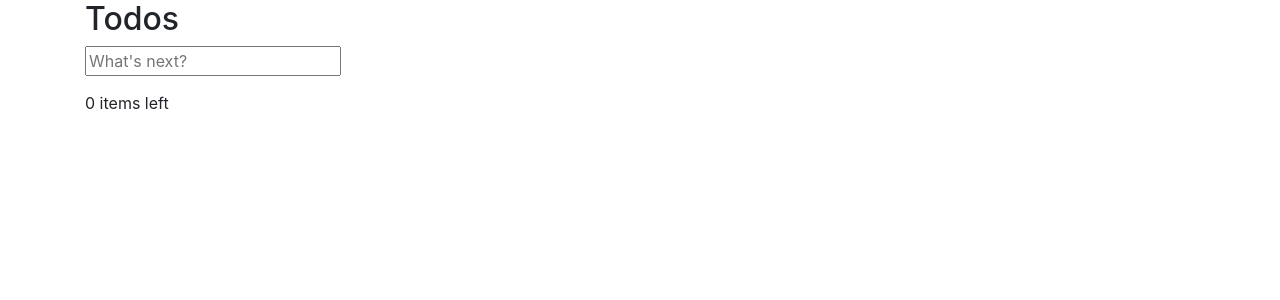
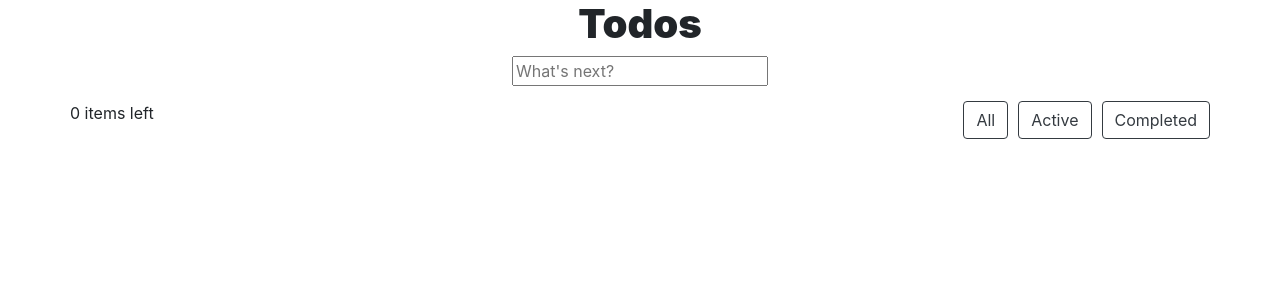
Before and after one commit to kaliftamir/to-do-app, a React (Create React App) app: page /cars/1 in a window 1280 px wide. Shown: the top 300 px of the page. Built offline with nearby package versions, Linux system fonts and the light colour scheme.

Commit message:
add props checked for checkbox

```diff
--- a/src/App.css
+++ b/src/App.css
@@ -1,3 +1,4 @@
+
 .App {
   text-align: center;
 }
@@ -76,12 +77,38 @@ Input {
   right: 10px;
   bottom: 3px;
   visibility: hidden;
-
+  color: red;
 
 }
+
 
 .todo:hover label {
 
   visibility: visible;
   cursor: pointer;
 }
+
+.nav {
+
+  justify-content: space-between;
+
+}
+
+Button {
+
+  margin-left: 10px;
+  font-weight: bolder;
+
+}
+
+.header {
+  text-align: center;
+}
+
+.header  h1 {
+  font-weight: 900;
+}
+
+.checked {
+  background-color: tomato;
+}
--- a/src/components/TodosPage.js
+++ b/src/components/TodosPage.js
@@ -2,10 +2,13 @@ import React from 'react';
 import 'bootstrap/dist/css/bootstrap.min.css';
 import Todo from './TodosPage/Todo';
 import Input from './TodosPage/Input';
-import { Navbar,Nav,Button,Form,FormControl } from 'react-bootstrap';
+import { Button } from 'react-bootstrap';
 
 
-function TodosPage() {
+function TodosPage(props) {
+
+    const {checked} = props
+
 
     // controlled component
     const [iname, setIname] = React.useState("");
@@ -25,6 +28,7 @@ function TodosPage() {
 
     const [toRender, setToRender] = React.useState([]);
     const [counter, setCounter] = React.useState(0);
+    const [isChecked, setIsChecked] = React.useState("");
     let toDoArr = [toRender];
     let i = counter
 
@@ -34,7 +38,9 @@ function TodosPage() {
         if (event.key === 'Enter') {
           console.log('was entered')
 
-          toDoArr.push(<Todo key={i} id={i} text={event.target.value }/>)
+          toDoArr.push(
+          <Todo key={i} id={i} checked={isChecked} text={event.target.value} inputChecked={handleCheckbox}/>)
+
           i++
 
           setToRender(toDoArr)
@@ -46,13 +52,43 @@ function TodosPage() {
 
     }
 
+
+
+
+
+
+    // Getting props callback from Todo component (child)
+    function handleCheckbox (event) {
+
+        const i = event.target.checked;
+
+        setIsChecked(event.target.checked)
+        console.log(i)
+        //console.log(isChecked)
+    }
+
+
+
     return (
        <div className="container">
-           <h2>Todos</h2>
+           <div className="header">
+            <h1>Todos</h1>
+            <Input inputEntered={handleKeyDown}/>
+           </div>
 
-           <Input inputEntered={handleKeyDown}/>
            {toRender}
-           <p>{`${counter} items left`}</p>
+
+           <div className="row nav">
+
+            <p>{`${counter} items left`}</p>
+            <div  className="navBtn">
+                <Button variant="outline-dark">All</Button>
+                <Button variant="outline-dark">Active</Button>
+                <Button variant="outline-dark">Completed</Button>
+            </div>
+
+           </div>
+
 
        </div>
     )
--- a/src/components/TodosPage/Input.js
+++ b/src/components/TodosPage/Input.js
@@ -6,33 +6,14 @@ function Input (props) {
 
     const {text,inputEntered} = props
 
-    // // controlled component
-    // const [iname, setIname] = React.useState("");
-
-    // function updateIname (event) {
-
-    //     setIname(event.target.value)
-    //     console.log(event.target.value)
-    // }
 
     // Sending State Up (props callback)
     function entered(event) {
         inputEntered(event);
     }
 
-    // const [isEntered, setIsEntered] = React.useState(false);
 
-    // const handleKeyDown = (event) => {
-    //     if (event.key === 'Enter') {
-    //       console.log('do validate')
-
-    //       setIsEntered(true)
-    //       //setIname("")
-    //     }
-
-    //   }
-
-      return <input type="text" onKeyDown={entered} placeholder="What's next?"/>
+    return <input type="text" onKeyDown={entered} placeholder="What's next?"/>
 
 }
 
--- a/src/components/TodosPage/Todo.js
+++ b/src/components/TodosPage/Todo.js
@@ -5,18 +5,22 @@ import { InputGroup,FormControl } from 'react-bootstrap';
 
 function Todo(props) {
 
-    const {id,text} = props
+    const {id,text,inputChecked,checked} = props
     const myStyle = {
-        "font-weight": "bold",
-         "font-size": "x-large"
+        "fontWeight": "bold",
+         "fontSize": "x-large"
     }
 
+    // Sending State Up (props callback)
+    function checkedF(event) {
+        inputChecked(event);
+    }
 
     return (
        <div className="flex todo">
             <InputGroup id={id} className="mb-3">
                 <InputGroup.Prepend>
-                <InputGroup.Checkbox aria-label="Checkbox for following text input" />
+                <InputGroup.Checkbox aria-label="Checkbox for following text input" onClick={checkedF} checked={checked} />
                 </InputGroup.Prepend>
                 <FormControl aria-label="Text input with checkbox" style={myStyle} value={text} onChange={()=>text} />
                 <label>X</label>
```
